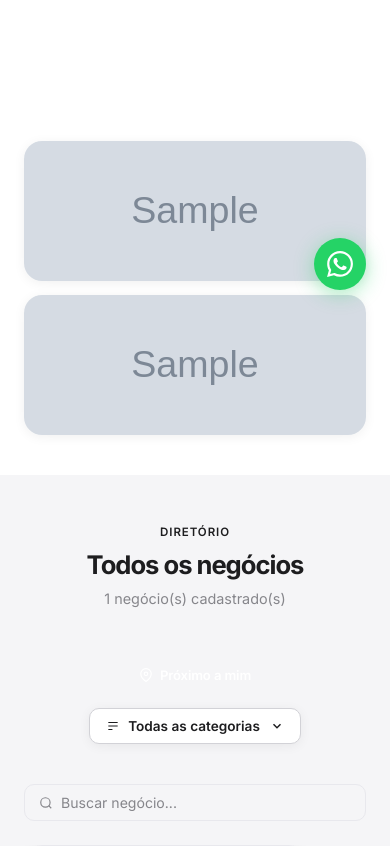
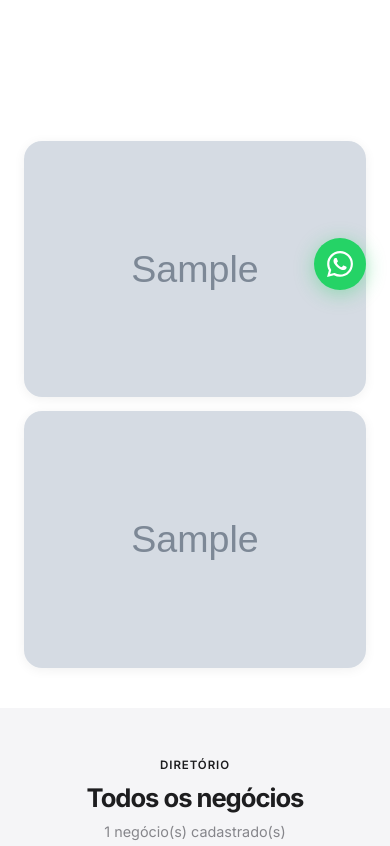
Before and after one commit to leanttro/leanttro_h, a Flask app: template templates/hub/index_01.html in a window 390 px wide. Shown: the part 530-1376 px from the top of the page. Run offline with Flask 3, Linux system fonts and the light colour scheme; the template is opened without the code that fills it: most values are stand-ins (such as "Sample title", 1, 10 or a date in 2020); grey boxes marked "Sample" are stand-in pictures; a database or web service that is not in the repository returns one stand-in record (values such as "Sample title"); some libraries are stand-ins or nearby versions.

Commit message:
Update index_01.html

```diff
--- a/templates/hub/index_01.html
+++ b/templates/hub/index_01.html
@@ -254,7 +254,7 @@ nav.desktop-nav{display:flex;align-items:center;flex-shrink:0;margin-left:12px}
 .banner-link img{width:100%;height:180px;object-fit:cover;display:block}
 @media(max-width:600px){
   .banners-grid{grid-template-columns:1fr}
-  .banner-link img{height:140px}
+  .banner-link img{height:auto;object-fit:contain}
 }
 
 /* ── GRID NEGÓCIOS ── */
```
